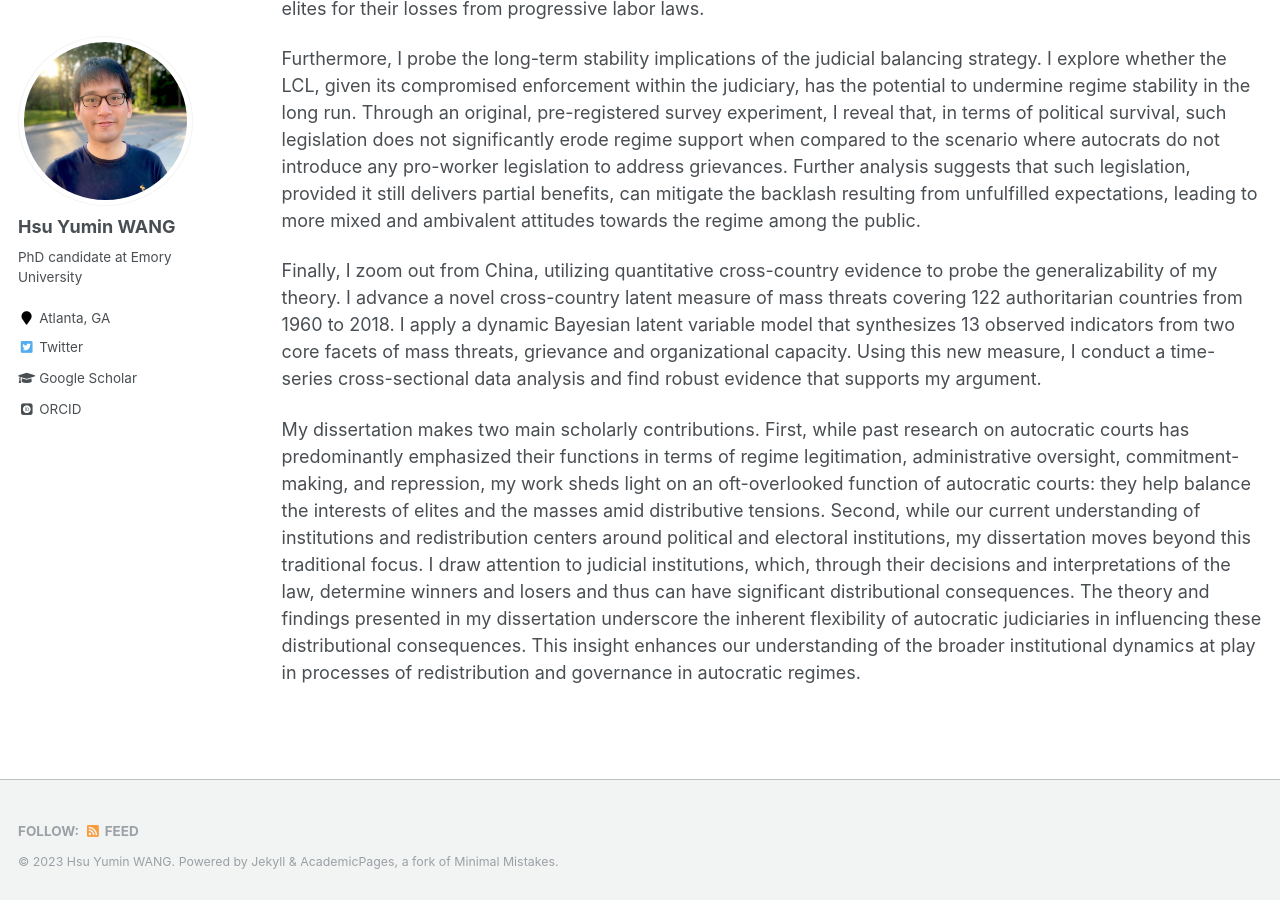
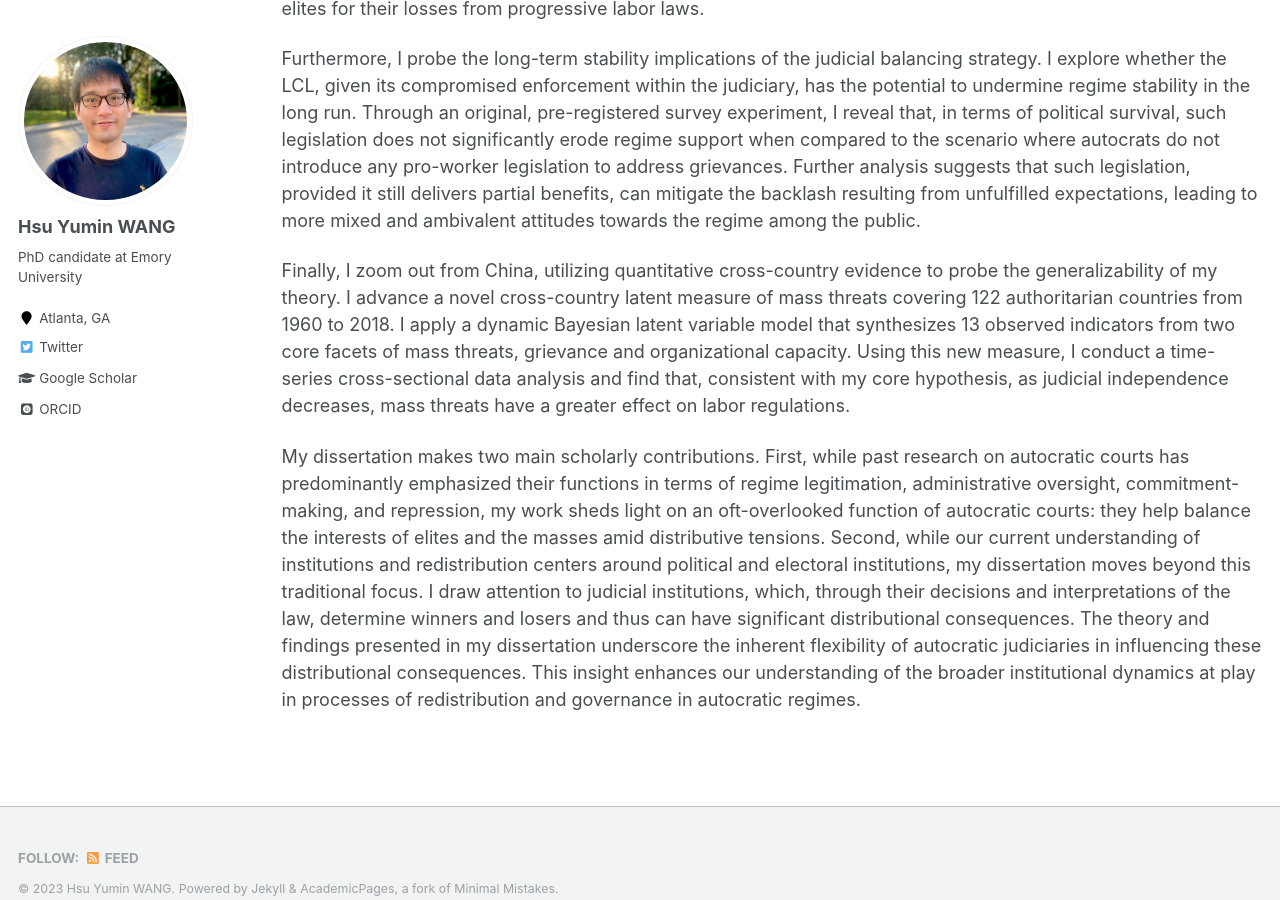
Before and after one commit to hsuyumin/hsuyumin.github.io, a Jekyll site: the page built from _pages/dissertation.md, in a window 1280 px wide and 900 px high, scrolled down 1118 px. Built offline with Jekyll 4.4.1, drawn with Linux system fonts in a browser that asks for light colours; some web fonts are replaced.

Commit message:
Update dissertation.md

```diff
--- a/_pages/dissertation.md
+++ b/_pages/dissertation.md
@@ -22,6 +22,6 @@ In addition, I assemble, to date, the most comprehensive court rulings data on l
 
 Furthermore, I probe the long-term stability implications of the judicial balancing strategy. I explore whether the LCL, given its compromised enforcement within the judiciary, has the potential to undermine regime stability in the long run. Through an original, pre-registered survey experiment, I reveal that, in terms of political survival, such legislation does not significantly erode regime support when compared to the scenario where autocrats do not introduce any pro-worker legislation to address grievances. Further analysis suggests that such legislation, provided it still delivers partial benefits, can mitigate the backlash resulting from unfulfilled expectations, leading to more mixed and ambivalent attitudes towards the regime among the public.
 
-Finally, I zoom out from China, utilizing quantitative cross-country evidence to probe the generalizability of my theory. I advance a novel cross-country latent measure of mass threats covering 122 authoritarian countries from 1960 to 2018. I apply a dynamic Bayesian latent variable model that synthesizes 13 observed indicators from two core facets of mass threats, grievance and organizational capacity. Using this new measure, I conduct a time-series cross-sectional data analysis and find robust evidence that supports my argument.
+Finally, I zoom out from China, utilizing quantitative cross-country evidence to probe the generalizability of my theory. I advance a novel cross-country latent measure of mass threats covering 122 authoritarian countries from 1960 to 2018. I apply a dynamic Bayesian latent variable model that synthesizes 13 observed indicators from two core facets of mass threats, grievance and organizational capacity. Using this new measure, I conduct a time-series cross-sectional data analysis and find that, consistent with my core hypothesis, as judicial independence decreases, mass threats have a greater effect on labor regulations.
 
 My dissertation makes two main scholarly contributions. First, while past research on autocratic courts has predominantly emphasized their functions in terms of regime legitimation, administrative oversight, commitment-making, and repression, my work sheds light on an oft-overlooked function of autocratic courts: they help balance the interests of elites and the masses amid distributive tensions. Second, while our current understanding of institutions and redistribution centers around political and electoral institutions, my dissertation moves beyond this traditional focus. I draw attention to judicial institutions, which, through their decisions and interpretations of the law, determine winners and losers and thus can have significant distributional consequences. The theory and findings presented in my dissertation underscore the inherent flexibility of autocratic judiciaries in influencing these distributional consequences. This insight enhances our understanding of the broader institutional dynamics at play in processes of redistribution and governance in autocratic regimes.
```
